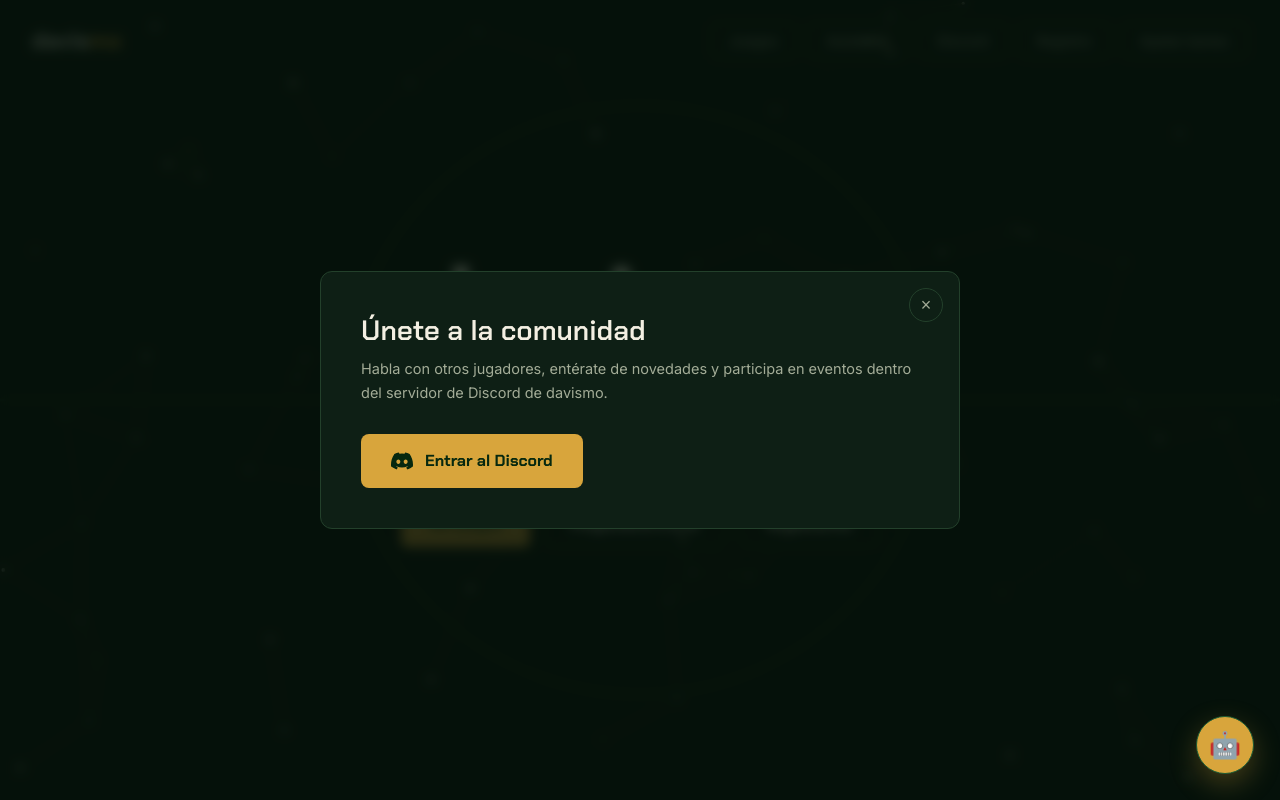
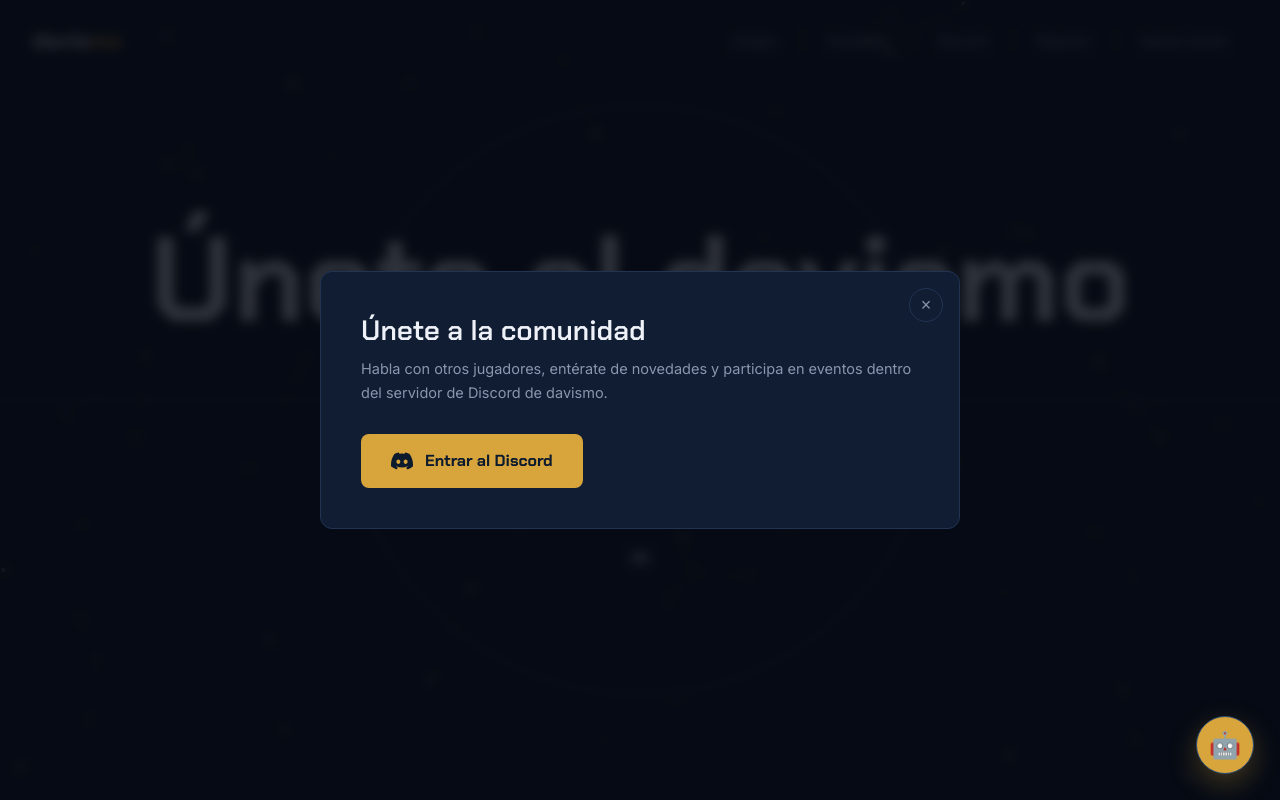
Before and after one commit to realmadridcj23-ctrl/Davismo, a website: page public/index.html in a window 1280 px wide. Both pictures are taken after a click on the button "Discord". Drawn offline with nearby package versions, Linux system fonts and the light colour scheme.

Commit message:
cambio de interfaz

```diff
--- a/public/index.html
+++ b/public/index.html
@@ -9,15 +9,15 @@
 <link href="https://fonts.googleapis.com/css2?family=Chakra+Petch:wght@400;500;600;700&family=Inter:wght@400;500;600&display=swap" rel="stylesheet">
 <style>
   :root{
-    --bg-void: #0a130d;
-    --bg-panel: #0e1f15;
-    --bg-panel-2: #16281c;
-    --line: #23402b;
+    --bg-void: #0a1322;
+    --bg-panel: #101d33;
+    --bg-panel-2: #16283f;
+    --line: #223353;
     --green-signal: #d8a53c;
-    --green-deep: #1c5c34;
-    --green-soft: #2e7d46;
-    --text-primary: #f3efe2;
-    --text-muted: #a3ac97;
+    --green-deep: #2a4a75;
+    --green-soft: #3b6094;
+    --text-primary: #eef1f7;
+    --text-muted: #8996ac;
     --card-red: #d9584a;
     --card-red-line: #6b332c;
   }
@@ -131,6 +131,21 @@
     margin: 0 0 34px 0;
   }
   .hero-actions{ display: flex; gap: 14px; flex-wrap: wrap; justify-content: center; }
+
+  .hero-discord-icon{
+    display: flex;
+    align-items: center;
+    justify-content: center;
+    width: 38px;
+    height: 38px;
+    margin: 22px auto 0;
+    border-radius: 50%;
+    border: 1px solid var(--line);
+    color: var(--text-muted);
+    transition: color .15s ease, border-color .15s ease, transform .15s ease;
+  }
+  .hero-discord-icon svg{ width: 18px; height: 18px; }
+  .hero-discord-icon:hover{ color: var(--green-signal); border-color: var(--green-signal); transform: translateY(-2px); }
 
   .btn{
     display: inline-flex;
@@ -149,9 +164,9 @@
   .btn:active{ transform: scale(0.98); }
   .btn-solid{
     background: var(--green-signal);
-    color: #06280f;
-  }
-  .btn-solid:hover{ background: #6bffa0; }
+    color: #0c1a2e;
+  }
+  .btn-solid:hover{ background: #f0c665; }
   .btn-outline{
     background: transparent;
     border-color: var(--line);
@@ -164,7 +179,7 @@
     position: fixed;
     inset: 0;
     z-index: 100;
-    background: rgba(6, 18, 10, 0.82);
+    background: rgba(5, 9, 18, 0.82);
     backdrop-filter: blur(6px);
     display: flex;
     align-items: center;
@@ -251,7 +266,7 @@
     content: '';
     position: absolute;
     inset: 0;
-    background: linear-gradient(185deg, rgba(6,10,8,0.08) 30%, rgba(6,10,8,0.92) 100%);
+    background: linear-gradient(185deg, rgba(5,9,18,0.08) 30%, rgba(5,9,18,0.92) 100%);
   }
   .game-card-media.placeholder{
     display: flex;
@@ -274,7 +289,7 @@
     position: absolute;
     left: 14px;
     bottom: 12px;
-    background: rgba(6,10,8,0.55);
+    background: rgba(5,9,18,0.55);
     border: 1px solid rgba(216,165,60,0.35);
     padding: 4px 11px;
     border-radius: 20px;
@@ -308,7 +323,7 @@
     align-items: center;
     gap: 12px;
     background: var(--green-signal);
-    color: #06280f;
+    color: #0c1a2e;
     font-weight: 700;
     font-family: 'Chakra Petch', sans-serif;
     font-size: 16px;
@@ -318,7 +333,7 @@
     white-space: nowrap;
     transition: background .15s ease, transform .15s ease;
   }
-  .discord-join:hover{ background: #6bffa0; transform: translateY(-1px); }
+  .discord-join:hover{ background: #f0c665; transform: translateY(-1px); }
   .discord-join svg{ width: 22px; height: 22px; }
 
   /* ---------- REGISTRO OVERLAY ---------- */
@@ -432,7 +447,7 @@
   }
   .chat-bubble{ max-width: 82%; padding:10px 14px; border-radius:10px; font-size:14px; line-height:1.5; }
   .chat-bubble.bot{ align-self:flex-start; background: var(--bg-panel-2); border:1px solid var(--line); color: var(--text-primary); }
-  .chat-bubble.user{ align-self:flex-end; background: var(--green-signal); color:#06280f; font-weight:500; }
+  .chat-bubble.user{ align-self:flex-end; background: var(--green-signal); color:#0c1a2e; font-weight:500; }
   .chat-bubble.bot.ok{ border-color: var(--green-deep); }
   .chat-bubble.bot.bad{ border-color: var(--card-red-line); }
   .chat-bubble.bot.thinking{ color: var(--text-muted); font-style: italic; }
@@ -559,7 +574,7 @@
     position: absolute;
     inset: 0;
     z-index: 0;
-    background: linear-gradient(180deg, rgba(6,10,8,.25) 0%, rgba(6,10,8,.85) 85%);
+    background: linear-gradient(180deg, rgba(5,9,18,.25) 0%, rgba(5,9,18,.85) 85%);
   }
   .imp-hero-head h2, .imp-hero-head p{ position: relative; z-index: 1; }
   .imp-hero-head h2{ margin-bottom: 6px; }
@@ -569,7 +584,7 @@
     width: 38px; height: 38px; border-radius: 50%; flex-shrink: 0;
     display: flex; align-items: center; justify-content: center;
     font-family: 'Chakra Petch', sans-serif; font-weight: 700; font-size: 13.5px;
-    color: #f3efe2; text-shadow: 0 1px 2px rgba(0,0,0,0.35);
+    color: #eef1f7; text-shadow: 0 1px 2px rgba(0,0,0,0.35);
   }
   .imp-avatar.sm{ width: 26px; height: 26px; font-size: 10.5px; }
   .imp-avatar.lg{ width: 58px; height: 58px; font-size: 20px; }
@@ -583,7 +598,7 @@
   .imp-lobby-card{ max-width: 380px; margin: 0 auto; background: var(--bg-void); border:1px solid var(--line); border-radius:12px; padding:26px 24px 22px; }
   .imp-lobby-tabs{ display:flex; gap:4px; margin-bottom:20px; background: var(--bg-panel-2); padding:4px; border-radius:9px; }
   .imp-lobby-tabs button{ flex:1; background:transparent; border:none; color: var(--text-muted); padding:9px 8px; border-radius:6px; font-size:12.5px; font-weight:600; cursor:pointer; font-family:'Inter',sans-serif; transition: background .15s ease, color .15s ease; }
-  .imp-lobby-tabs button.active{ background: var(--green-signal); color:#06280f; }
+  .imp-lobby-tabs button.active{ background: var(--green-signal); color:#0c1a2e; }
   .imp-lobby-card label{ display:block; font-size:11px; color: var(--text-muted); margin-bottom:6px; text-transform:uppercase; letter-spacing:.05em; }
   .imp-lobby-card input{
     width:100%; background: var(--bg-panel-2); border:1px solid var(--line); border-radius:8px; padding:12px 14px;
@@ -648,7 +663,7 @@
   .imp-chat-msg-row.me{ flex-direction:row-reverse; }
   .imp-chat-msg{ max-width: 76%; padding:9px 13px; border-radius:13px; font-size:13.5px; line-height:1.45; background: var(--bg-panel-2); border:1px solid var(--line); }
   .imp-chat-msg .name{ font-weight:600; color: var(--green-signal); font-size:11px; display:block; margin-bottom:2px; }
-  .imp-chat-msg-row.me .imp-chat-msg{ background: var(--green-signal); color:#06280f; border-color: transparent; border-bottom-right-radius:3px; }
+  .imp-chat-msg-row.me .imp-chat-msg{ background: var(--green-signal); color:#0c1a2e; border-color: transparent; border-bottom-right-radius:3px; }
   .imp-chat-msg-row:not(.me) .imp-chat-msg{ border-bottom-left-radius:3px; }
 
   .imp-side-col{ display:flex; flex-direction:column; }
@@ -660,7 +675,7 @@
   .imp-side-player .name{ flex:1; overflow:hidden; text-overflow:ellipsis; white-space:nowrap; }
 
   /* Peek modal */
-  .imp-peek-backdrop{ position:fixed; inset:0; background: rgba(6,18,10,.72); z-index:400; display:flex; align-items:center; justify-content:center; padding:20px; }
+  .imp-peek-backdrop{ position:fixed; inset:0; background: rgba(5,9,18,.72); z-index:400; display:flex; align-items:center; justify-content:center; padding:20px; }
   .imp-peek-backdrop .imp-word-card{ max-width: 320px; margin: 0; }
   .imp-peek-close{ display:block; margin: 18px auto 0; }
 
@@ -789,7 +804,7 @@
     border-radius: 50%;
     border: 1px solid var(--green-deep);
     background: var(--green-signal);
-    color: #06280f;
+    color: #0c1a2e;
     cursor: pointer;
     display: flex;
     align-items: center;
@@ -885,13 +900,16 @@
   </header>
 
   <div class="hero-content">
-    <h1>davismo</h1>
+    <h1>Únete al davismo</h1>
     <p>Un espacio para jugar, seguir novedades y estar conectado con la comunidad. Explora los juegos y únete al servidor de Discord.</p>
     <div class="hero-actions">
       <button type="button" class="btn btn-solid" data-open="juegos">Ver juegos</button>
       <button type="button" class="btn btn-outline" data-open="asistente">Preguntarle a la IA</button>
       <button type="button" class="btn btn-outline" data-open="registro">Registrarme</button>
     </div>
+    <a class="hero-discord-icon" href="https://discord.gg/vDMAYbqsMu" target="_blank" rel="noopener noreferrer" aria-label="Unite a nuestro Discord">
+      <svg viewBox="0 0 24 24" fill="currentColor"><path d="M20.317 4.369a19.79 19.79 0 0 0-4.885-1.515.074.074 0 0 0-.079.037c-.21.375-.444.865-.608 1.25a18.27 18.27 0 0 0-5.487 0 12.64 12.64 0 0 0-.617-1.25.077.077 0 0 0-.079-.037A19.736 19.736 0 0 0 3.677 4.37a.07.07 0 0 0-.032.027C.533 9.046-.32 13.58.099 18.058a.082.082 0 0 0 .031.056 19.9 19.9 0 0 0 5.993 3.03.078.078 0 0 0 .084-.028c.462-.63.874-1.295 1.226-1.994a.076.076 0 0 0-.041-.106 13.1 13.1 0 0 1-1.872-.892.077.077 0 0 1-.008-.128c.126-.094.252-.192.372-.291a.074.074 0 0 1 .077-.01c3.928 1.793 8.18 1.793 12.062 0a.074.074 0 0 1 .078.009c.12.099.246.198.373.292a.077.077 0 0 1-.006.128 12.3 12.3 0 0 1-1.873.891.076.076 0 0 0-.04.107c.36.698.772 1.362 1.225 1.993a.077.077 0 0 0 .084.029 19.84 19.84 0 0 0 6.002-3.03.077.077 0 0 0 .032-.055c.5-5.177-.838-9.674-3.549-13.662a.06.06 0 0 0-.031-.028zM8.02 15.33c-1.183 0-2.157-1.085-2.157-2.419 0-1.333.955-2.419 2.157-2.419 1.21 0 2.176 1.096 2.157 2.42 0 1.333-.955 2.418-2.157 2.418zm7.975 0c-1.183 0-2.157-1.085-2.157-2.419 0-1.333.955-2.419 2.157-2.419 1.21 0 2.176 1.096 2.157 2.42 0 1.333-.947 2.418-2.157 2.418z"/></svg>
+    </a>
   </div>
 </div>
 
```
Also changed, not shown: public/images/Impostor.webp (deleted), public/images/Mentiroso.jpg (deleted), public/images/Trivia.jpg (deleted), public/images/davismo new.PNG (deleted), public/impostor.webp (deleted), public/mentiroso.jpg (deleted), public/trivia.jpg (deleted).
